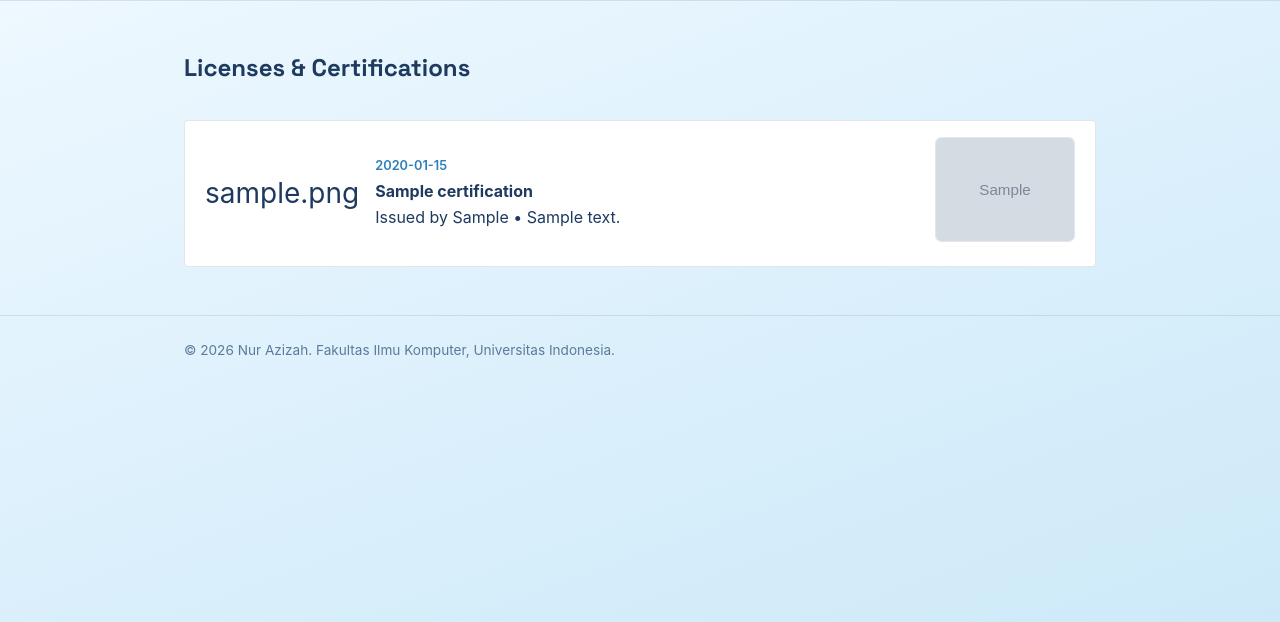
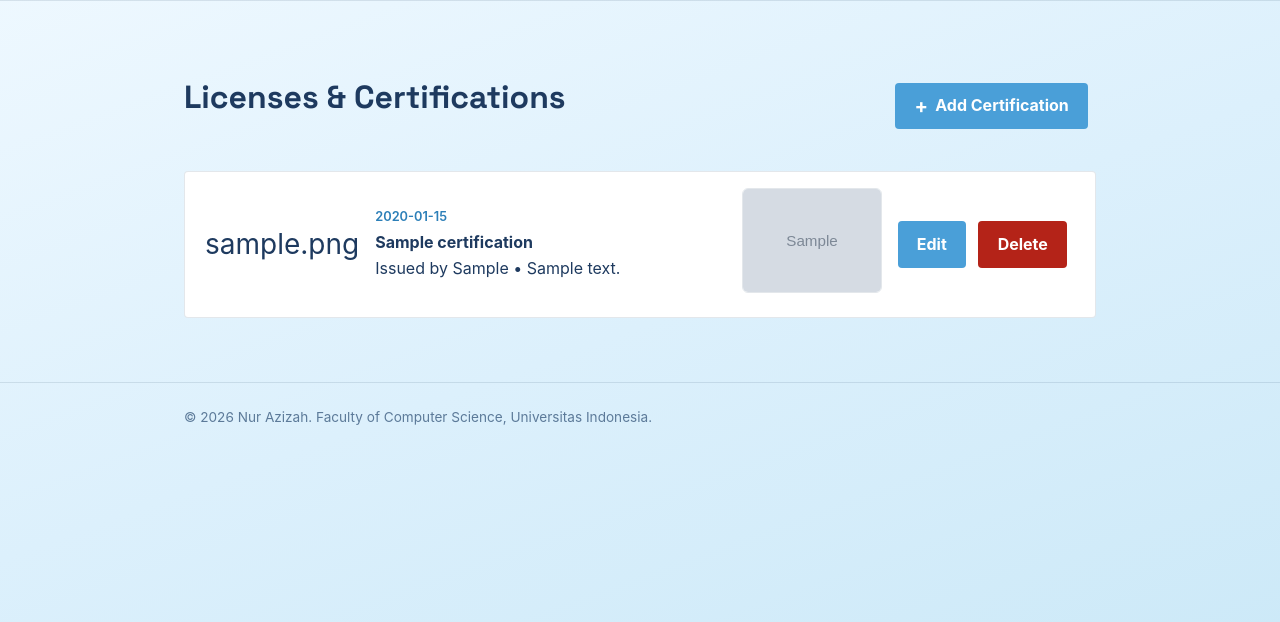
Before and after one commit to nurazizah56-dak/myportofolio, a Django app: page /certifications/ in a window 1280 px wide. Shown: the part 74-696 px from the top of the page. Run offline with Django 5.2, Linux system fonts and the light colour scheme; tables that the repository leaves empty hold one stand-in row (values such as "Sample post"); grey boxes marked "Sample" are stand-in pictures.

Commit message:
refactor: extend base.html di certifications.html, tambah CRUD, fix typo header

```diff
--- a/templates/certifications.html
+++ b/templates/certifications.html
@@ -1,36 +1,21 @@
-<!DOCTYPE html>
-<html lang="en">
-<head>
-    <meta charset="UTF-8">
-    <meta name="viewport" content="width=device-width, initial-scale=1.0">
+{% extends "base.html" %}
+{% block meta %}
     <title>Certifications - {{ name }}</title>
-    <link rel="preconnect" href="https://fonts.googleapis.com">
-    <link rel="preconnect" href="https://fonts.gstatic.com" crossorigin>
-    <link href="https://fonts.googleapis.com/css2?family=Space+Grotesk:wght@500;700&display=swap" rel="stylesheet">
-    <link rel="stylesheet" href="/static/css/style.css">
-</head>
-<body>
-    <header class="site-header">
+{% endblock meta %}
+{% block content %}
+<main>
+    <section class="experience-section" id="certifications">
         <div class="container">
-            <a href="{% url 'main:show_main' %}" class="brand">{{ name }}</a>
-            <nav>
-                <a href="{% url 'main:show_main' %}">Profile</a>
-                <a href="{% url 'main:show_education' %}">Education</a>
-                <a href="{% url 'main:show_skills' %}">Skills</a>
-                <a href="{% url 'main:show_experience' %}">Experience</a>
-                <a href="{% url 'main:show_achievements' %}">Achievements</a>
-                <a href="{% url 'main:show_certifications' %}">Certifications</a>
-            </nav>
+            <div class="project-header">
+                <h1>Licenses & Certifications</h1>
+                <a href="{% url 'main:create_certification' %}" class="button project-add-button">
+                    <span aria-hidden="true">+</span>
+                    Add Certification
+                </a>
             </div>
-    </header>
-
-    <main>
-        <section class="certifications" id="certifications">
-            <div class="container">
-                <h2>Licenses & Certifications</h2>
             <div class="cert-list">
                 {% for cert in certification_list %}
-                        <div class="cert-item">
+                    <div class="cert-item" id="cert-item-{{ cert.id }}">
                         <span class="achievement-icon">{{ cert.icon }}</span>
                         <div class="cert-info">
                             <p class="achievement-year">{{ cert.date_range }}</p>
@@ -42,42 +27,16 @@
                                 <img src="{{ cert.image }}" alt="{{ cert.title }}" class="cert-preview">
                             </a>
                         {% endif %}
+                        <div class="cert-actions">
+                            <a href="{% url 'main:update_certification' cert.id %}" class="button">Edit</a>
+                            {% include "components/certification_delete_modal.html" with cert=cert %}
+                        </div>
                     </div>
                 {% empty %}
-                        <p class="empty-state">Belum ada sertifikasi yang ditambahkan.</p>
+                    <p class="empty-state">No certifications added yet.</p>
                 {% endfor %}
             </div>
         </div>
     </section>
 </main>
-
-    <footer class="site-footer">
-        <div class="container">
-            <p>&copy; 2026 {{ name }}. Fakultas Ilmu Komputer, Universitas Indonesia.</p>
-        </div>
-    </footer>
-
-    <!-- Tombol Back to Top -->
-    <button id="backToTop" class="back-to-top" aria-label="Back to top">↑</button>
-    <script>
-        const backToTopBtn = document.getElementById('backToTop');
-
-        // Tampilkan tombol saat scroll melebihi 50px
-        window.addEventListener('scroll', () => {
-            if (window.scrollY > 50) {
-                backToTopBtn.classList.add('show');
-            } else {
-                backToTopBtn.classList.remove('show');
-            }
-        });
-
-        // Scroll ke atas saat tombol diklik
-        backToTopBtn.addEventListener('click', () => {
-            window.scrollTo({
-                top: 0,
-                behavior: 'smooth'
-            });
-        });
-    </script>
-</body>
-</html>
+{% endblock content %}
```
Lines whose indentation alone changed are shown as unchanged.
